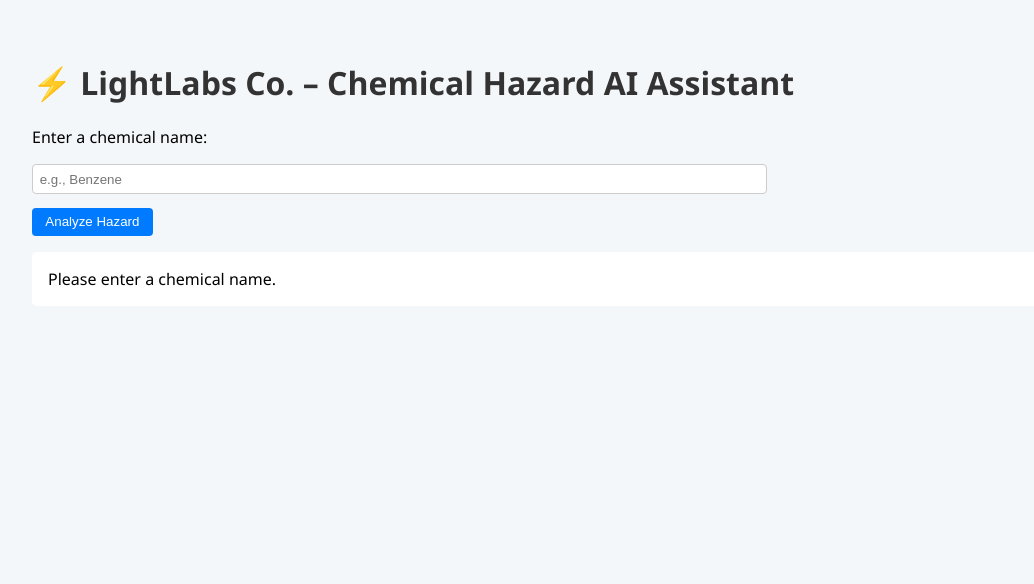
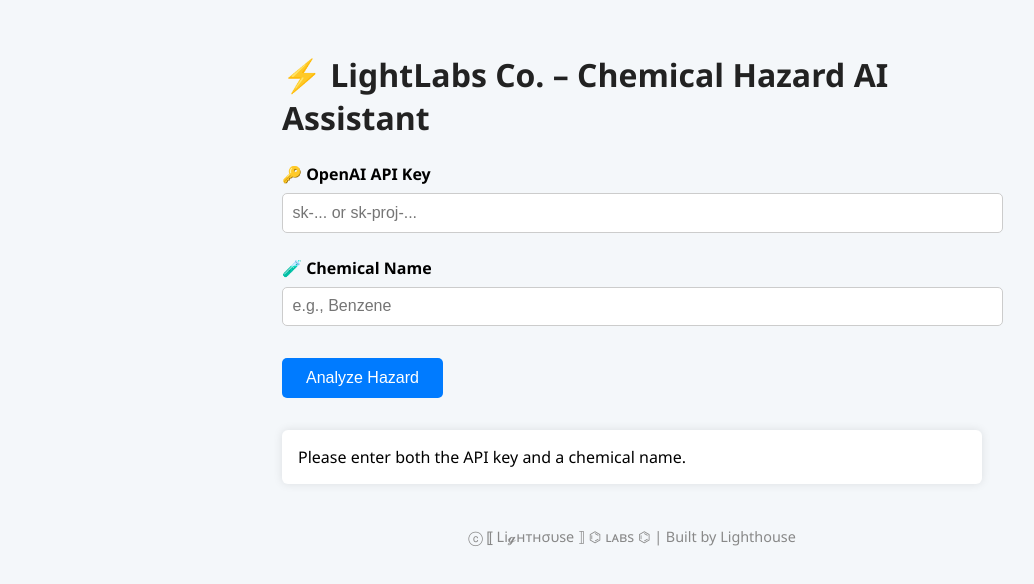
Before and after one commit to LIGHTLABS-CO/Chemical-safety-app, a plain HTML site: page Index.html in a window 1280 px wide. Both pictures are taken after a click on the button "Analyze Hazard". Shown: the whole page, without its empty margins (8-1042 px from the left). Drawn offline with Linux system fonts and the light colour scheme.

Commit message:
Index.html

```diff
--- a/Index.html
+++ b/Index.html
@@ -5,43 +5,85 @@
   <meta name="viewport" content="width=device-width, initial-scale=1.0"/>
   <title>LightLabs Co. – Chemical Hazard AI</title>
   <style>
-    body { font-family: 'Segoe UI', sans-serif; padding: 2em; background: #f4f7fa; }
-    h1 { color: #333; }
-    #result { margin-top: 1em; white-space: pre-wrap; background: #fff; padding: 1em; border-radius: 5px; }
-    button { margin-top: 1em; padding: 0.5em 1em; background-color: #007bff; color: white; border: none; border-radius: 4px; cursor: pointer; }
-    button:hover { background-color: #0056b3; }
-    input { padding: 0.5em; width: 60%; border-radius: 4px; border: 1px solid #ccc; }
+    body {
+      font-family: 'Segoe UI', sans-serif;
+      padding: 2em;
+      background: #f4f7fa;
+      max-width: 700px;
+      margin: auto;
+    }
+    h1 {
+      color: #222;
+    }
+    label {
+      display: block;
+      margin-top: 1.5em;
+      font-weight: bold;
+    }
+    input {
+      padding: 0.6em;
+      width: 100%;
+      margin-top: 0.5em;
+      border-radius: 5px;
+      border: 1px solid #ccc;
+      font-size: 1em;
+    }
+    button {
+      margin-top: 2em;
+      padding: 0.7em 1.5em;
+      background-color: #007bff;
+      color: white;
+      border: none;
+      border-radius: 5px;
+      cursor: pointer;
+      font-size: 1em;
+    }
+    button:hover {
+      background-color: #0056b3;
+    }
+    #result {
+      margin-top: 2em;
+      white-space: pre-wrap;
+      background: #fff;
+      padding: 1em;
+      border-radius: 6px;
+      box-shadow: 0 0 10px rgba(0,0,0,0.1);
+    }
+    footer {
+      margin-top: 3em;
+      text-align: center;
+      font-size: 0.9em;
+      color: #888;
+    }
   </style>
 </head>
 <body>
   <h1>⚡ LightLabs Co. – Chemical Hazard AI Assistant</h1>
-  <p>Enter a chemical name:</p>
+
+  <label for="apiKey">🔑 OpenAI API Key</label>
+  <input type="password" id="apiKey" placeholder="sk-... or sk-proj-..." />
+
+  <label for="chemicalInput">🧪 Chemical Name</label>
   <input type="text" id="chemicalInput" placeholder="e.g., Benzene" />
-  <br/>
+
   <button onclick="analyze()">Analyze Hazard</button>
+
   <div id="result"></div>
 
+  <footer>ⓒ ⟦ Lі𝓰нтнσυѕе ⟧ ⌬ ʟᴀʙѕ ⌬ | Built by Lighthouse</footer>
+
   <script>
-    let userApiKey = null;
-
     async function analyze() {
+      const apiKey = document.getElementById('apiKey').value.trim();
       const chemical = document.getElementById('chemicalInput').value.trim();
       const resultDiv = document.getElementById('result');
-      resultDiv.textContent = "Analyzing... please wait.";
 
-      if (!chemical) {
-        resultDiv.textContent = "Please enter a chemical name.";
+      if (!apiKey || !chemical) {
+        resultDiv.textContent = "Please enter both the API key and a chemical name.";
         return;
       }
 
-      // Ask for API key if not already set
-      if (!userApiKey) {
-        userApiKey = prompt("Enter your OpenAI API Key:");
-        if (!userApiKey) {
-          resultDiv.textContent = "API Key is required to continue.";
-          return;
-        }
-      }
+      resultDiv.textContent = "Analyzing... please wait.";
 
       const prompt = `Explain the hazards, industrial use, and safety protocols for the chemical: ${chemical}. Make it detailed.`;
 
@@ -50,7 +92,7 @@
           method: "POST",
           headers: {
             "Content-Type": "application/json",
-            "Authorization": `Bearer ${userApiKey}`,
+            "Authorization": `Bearer ${apiKey}`,
           },
           body: JSON.stringify({
             model: "gpt-3.5-turbo",
@@ -63,10 +105,10 @@
         if (data.choices && data.choices[0]) {
           resultDiv.textContent = data.choices[0].message.content;
         } else {
-          resultDiv.textContent = "Error retrieving data. Try again.";
+          resultDiv.textContent = "No response. Check your API key or try again later.";
         }
-      } catch (error) {
-        resultDiv.textContent = "Request failed. Check your API key and internet connection.";
+      } catch (err) {
+        resultDiv.textContent = "Error contacting OpenAI API. Possibly a network or key issue.";
       }
     }
   </script>
```
